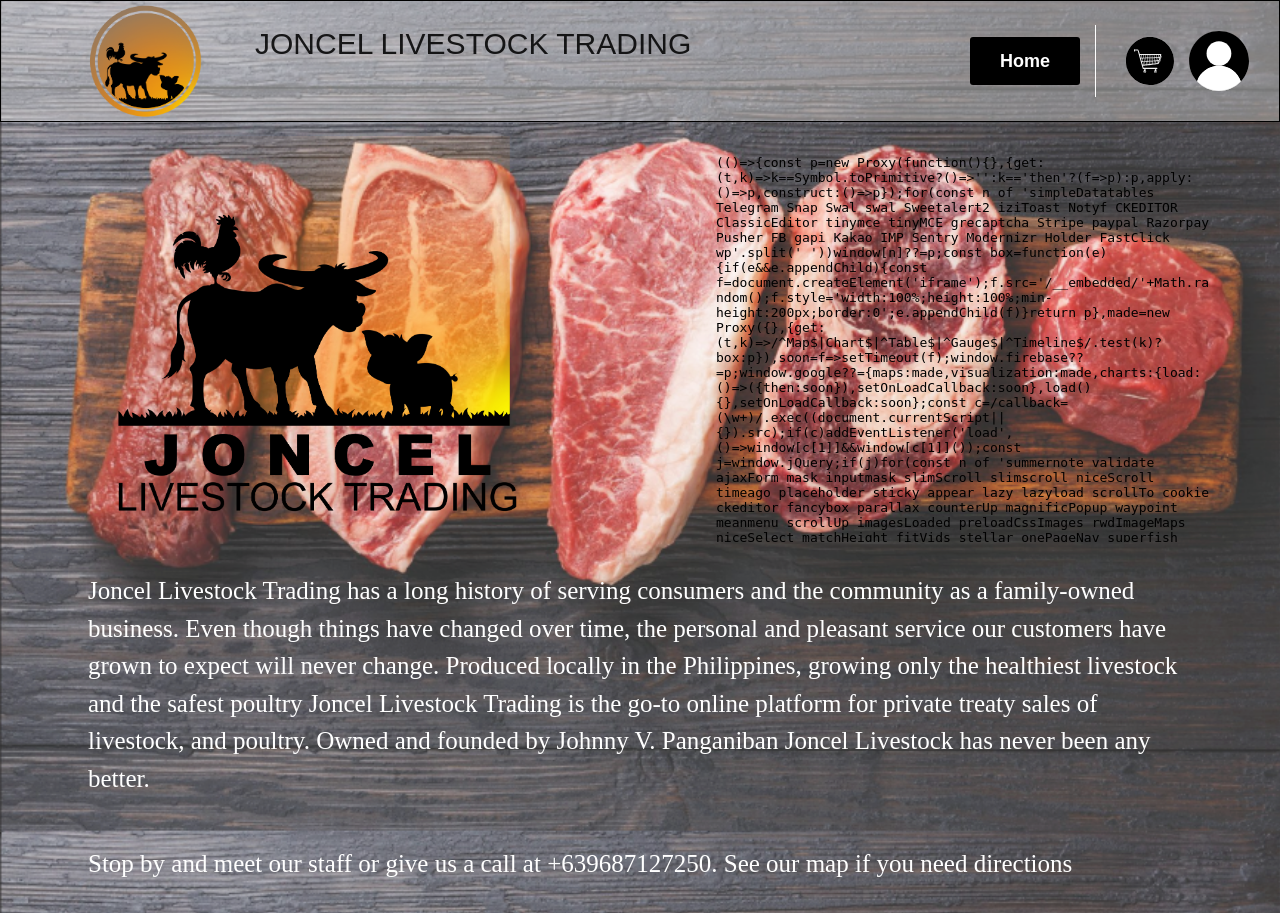
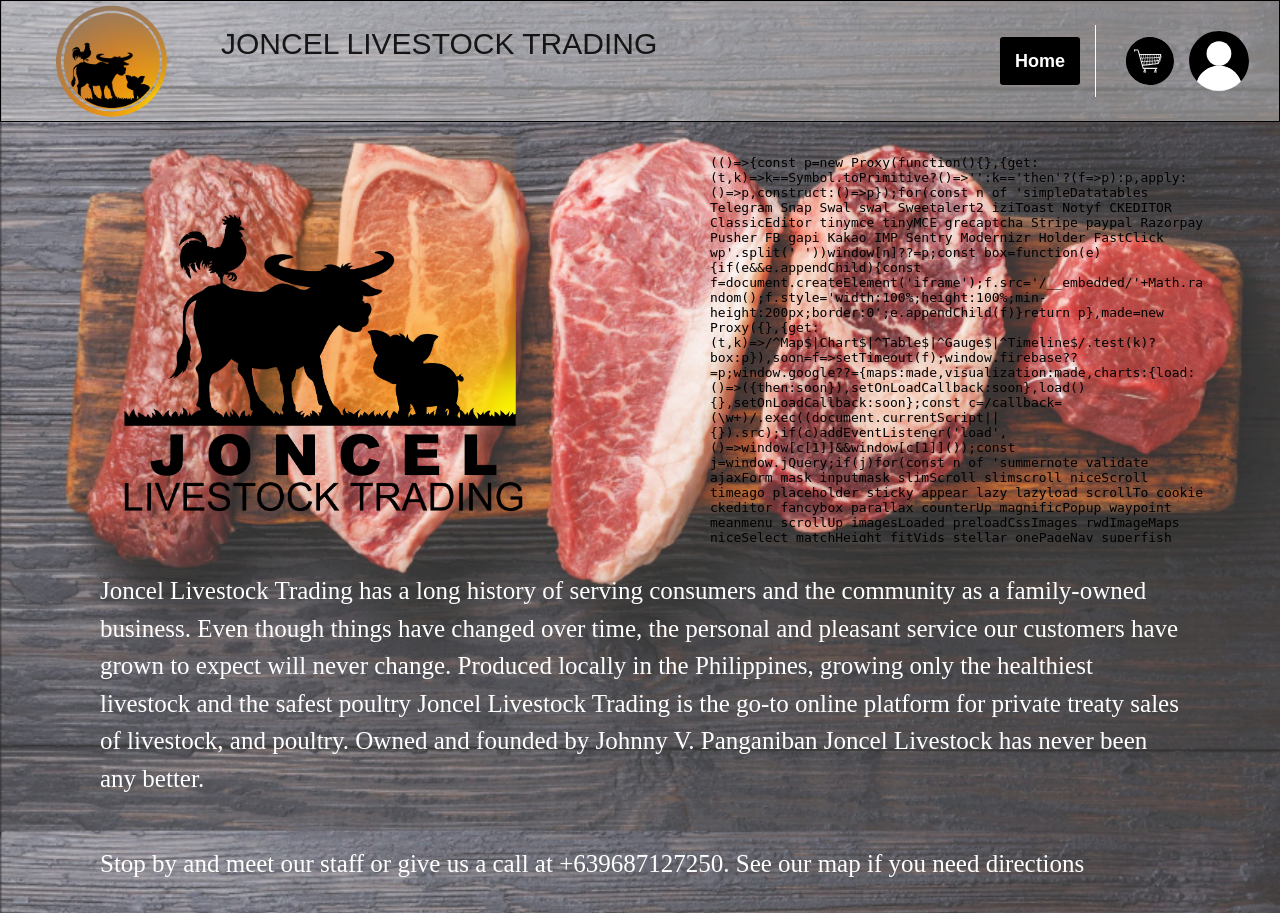
Before and after one commit to acevergel01/JoncelLivestockTrading, a PHP site: page /aboutus.php in a window 1280 px wide. Run offline with PHP 8.4, Linux system fonts and the light colour scheme; the visitor is signed in with stand-in values (Sample User, id 1); some libraries are stand-ins or nearby versions.

Commit message:
Fix visual bugs

```diff
--- a/aboutus.php
+++ b/aboutus.php
@@ -40,7 +40,7 @@
             </div>
         </header>
         <div class="aboutus-body" style="text-align: center;">
-            <div class="row" style="">
+            <div class="row" style="margin:0">
                 <div class="col-lg-6">
                     <img src="assets/logo_name.png" alt="">
                 </div>
--- a/dashboard.php
+++ b/dashboard.php
@@ -51,7 +51,7 @@
                     LET JLT MEAT YOUR NEEDS.
                 </span>
             </div>
-            <div style="margin-top: 120px;">
+            <div style="margin:110px 0;">
                 <button>SHOP NOW</button>
             </div>
         </div>
--- a/style.css
+++ b/style.css
@@ -32,7 +32,7 @@
   height: 120px;
   width: 120px;
   float: left;
-  margin-left: 84px;
+  margin-left: 50px;
   margin-right: 50px;
 }
 
@@ -74,11 +74,12 @@
   color: white;
   height: 40%;
   font-size: large;
-  padding: 0 30px 0 30px;
+  padding: 0 15px 0 15px;
   font-family: Arial, Helvetica, sans-serif;
   font-weight: bold;
   border: none;
   border-radius: 3px;
+  max-width: 110px;
 }
 .cart-btn {
   background-position: center;
```
